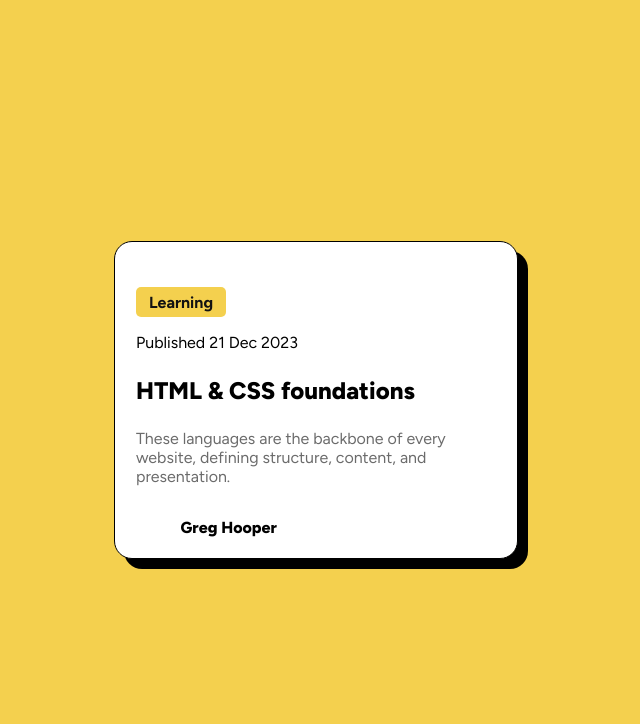
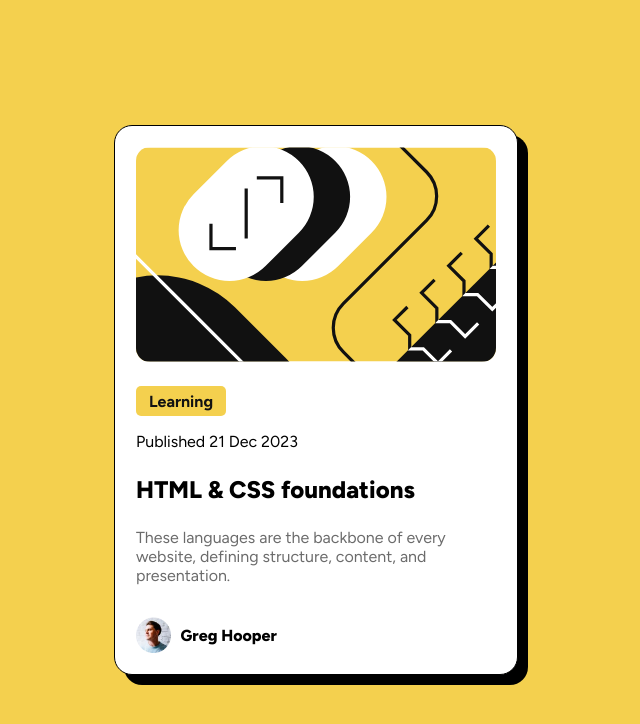
Before and after one commit to poom221b/Blog-preview-card, a plain HTML site: page index.html in a window 1280 px wide. Shown: the whole page, without its empty margins (324-964 px from the left). Drawn offline with Linux system fonts and the light colour scheme; the site is published under a folder, as on GitHub Pages, so addresses that start at the root find nothing.

Commit message:
Update index.html

```diff
--- a/index.html
+++ b/index.html
@@ -12,13 +12,13 @@
 <body>
   <div class="container">
     <div class="card">
-      <img src="/assets/images/illustration-article.svg" alt="" class="heading">
+      <img src="assets/images/illustration-article.svg" alt="" class="heading">
       <div class="learning">Learning</div>
       <div class="publish">Published 21 Dec 2023</div>
       <div class="head">HTML & CSS foundations</div>
       <div class="p">These languages are the backbone of every website, defining structure, content, and presentation.</div>
       <div class="name">
-        <img src="/assets/images/image-avatar.webp" alt="">
+        <img src="assets/images/image-avatar.webp" alt="">
         <p>Greg Hooper</p>
       </div>
     </div>
```
